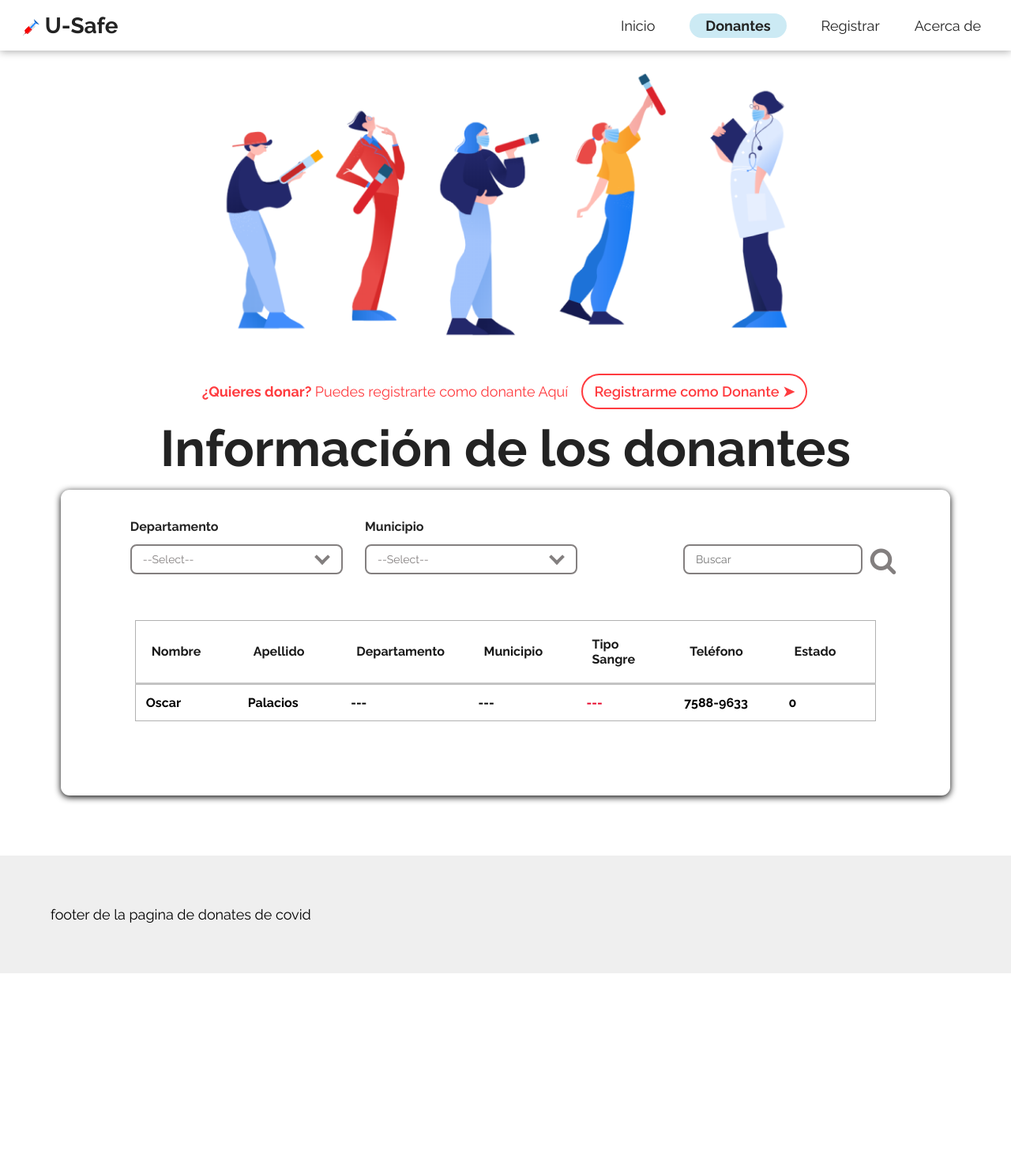
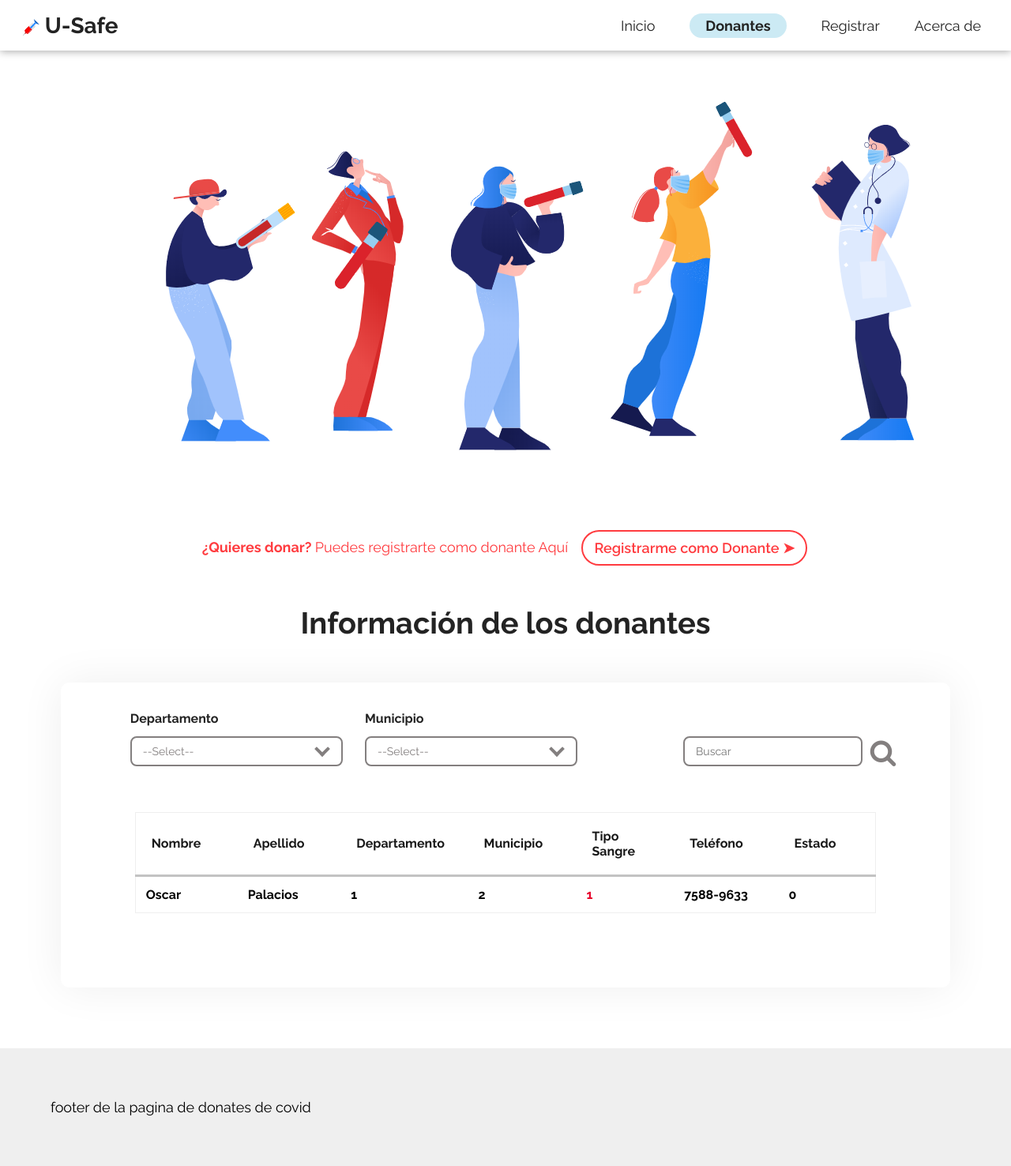
Before and after one commit to Steve-Hndz/UFront-End, a PHP site: page /web/Donantes/list in a window 1280 px wide. Shown: the whole page at 79% size. Before the commit the page ends 1232 px from the top, so only its background shows below. Run offline with PHP 8.4, Linux system fonts and the light colour scheme; data comes from the database, SQL or seed files in the repository.

Commit message:
style: vista donantes retocada

```diff
--- a/assets/css/donantes.css
+++ b/assets/css/donantes.css
@@ -7,8 +7,8 @@
   margin-top: 15px;
   padding: 5%;
   padding-top: 1%;
-  -webkit-box-shadow: 0 2px 9px 0 #000000;
-  box-shadow: 0 2px 9px 0 #000000;
+  -webkit-box-shadow: 0 0 55px 0 var(--color-light);
+  box-shadow: 0 0 55px 0 var(--color-light);;
   -webkit-border-radius: 11px 11px 11px 11px;
   border-radius: 11px 11px 11px 11px;
 }
@@ -19,7 +19,9 @@
 }
 
 .donantes__img {
-  width: 60%;
+  /* width: 60%; */
+  margin-top: -100px;
+  margin-bottom: -100px;
   height: auto;
   align-content: center;
 }
@@ -43,6 +45,7 @@
   font-size: var(--font-size-medium);
   vertical-align: text-bottom;
   margin-top: 13px;
+  margin-bottom: 13px;
 }
 
 .donantes__txtregistrar p span {
@@ -52,7 +55,8 @@
   margin-right: 15px;
 }
 .donantes__title {
-  font-size: 5vw;
+  margin: 1em 0;
+  font-size: var(--font-size-xbig);
   color: var(--color-black);
 }
 
@@ -171,7 +175,7 @@
 .content_table {
     width: auto;
     padding: 30px;
-    max-height: 500px;
+    /* max-height: 500px; */
     overflow-y: hidden;
     overflow-x: hidden;
     overflow: auto;
@@ -183,7 +187,7 @@
     width: auto;
     border-radius: 10px;
     border-collapse: collapse;
-    border: solid 0.5px #b1b1b1;
+    border: solid 0.5px var(--color-light);
   }
 
   .title_table {
@@ -212,7 +216,7 @@
   }
 
   tr:hover {
-    background-color: #fc836e;
+    background-color: var(--color-light);
   }
 
 @media (max-width: 768px) {
@@ -259,6 +263,16 @@
     border: 0px;
   }
 
+  .donantes__img{
+    margin-top: -50px;
+    width: 100%;
+  }
+
+  .donantes__container-title{
+    margin: auto;
+    text-align: center;
+  }
+
   .table_full tr {
     display: flex;
     flex-direction: column;
--- a/views/donantes.php
+++ b/views/donantes.php
@@ -3,7 +3,7 @@
         <img src="<?= BASE_DIR; ?>assets/images/donantes.png" alt="imagen alusiva a los donantes" class="donantes__img">
     </div>
     <div class="donantes__txtregistrar">
-        <p>¿Quieres donar? <span>Puedes registrarte como donante Aquí</span></p>
+        <p class="donantes__p">¿Quieres donar? <span>Puedes registrarte como donante Aquí</span></p>
         <button class="button button--outline"> Registrarme como Donante ➤</button>
     </div>
     <div class="donantes__container-title">
@@ -68,9 +68,9 @@
                     <tr class="body_table">
                         <td data-titulo="Nombre: "><strong><?php echo $donante->nombre_donante ?></strong></td>
                         <td data-titulo="Apellido: "><strong><?php echo $donante->apellido_donante ?></strong></td>
-                        <td data-titulo="Departamento: "><strong>---</strong></td>
-                        <td data-titulo="Municipio: "><strong>---</strong></td>
-                        <td data-titulo="Tipo de Sangre: " class="tipe_blood"><strong>---</strong></td>
+                        <td data-titulo="Departamento: "><strong> <?php echo $donante->id_departamento ?> </strong></td>
+                        <td data-titulo="Municipio: "><strong><?php echo $donante->id_municipio ?></strong></td>
+                        <td data-titulo="Tipo de Sangre: " class="tipe_blood"><strong><?php echo $donante->id_sangre ?></strong></td>
                         <td data-titulo="Telefono: "><strong><?php echo $donante->telefono_donante ?></strong></td>
                         <td data-titulo="Estado: "><strong><?php echo $donante->estado_donante ?></strong></td>
                     </tr>
```
Also changed, not shown: assets/images/donantes.png.
